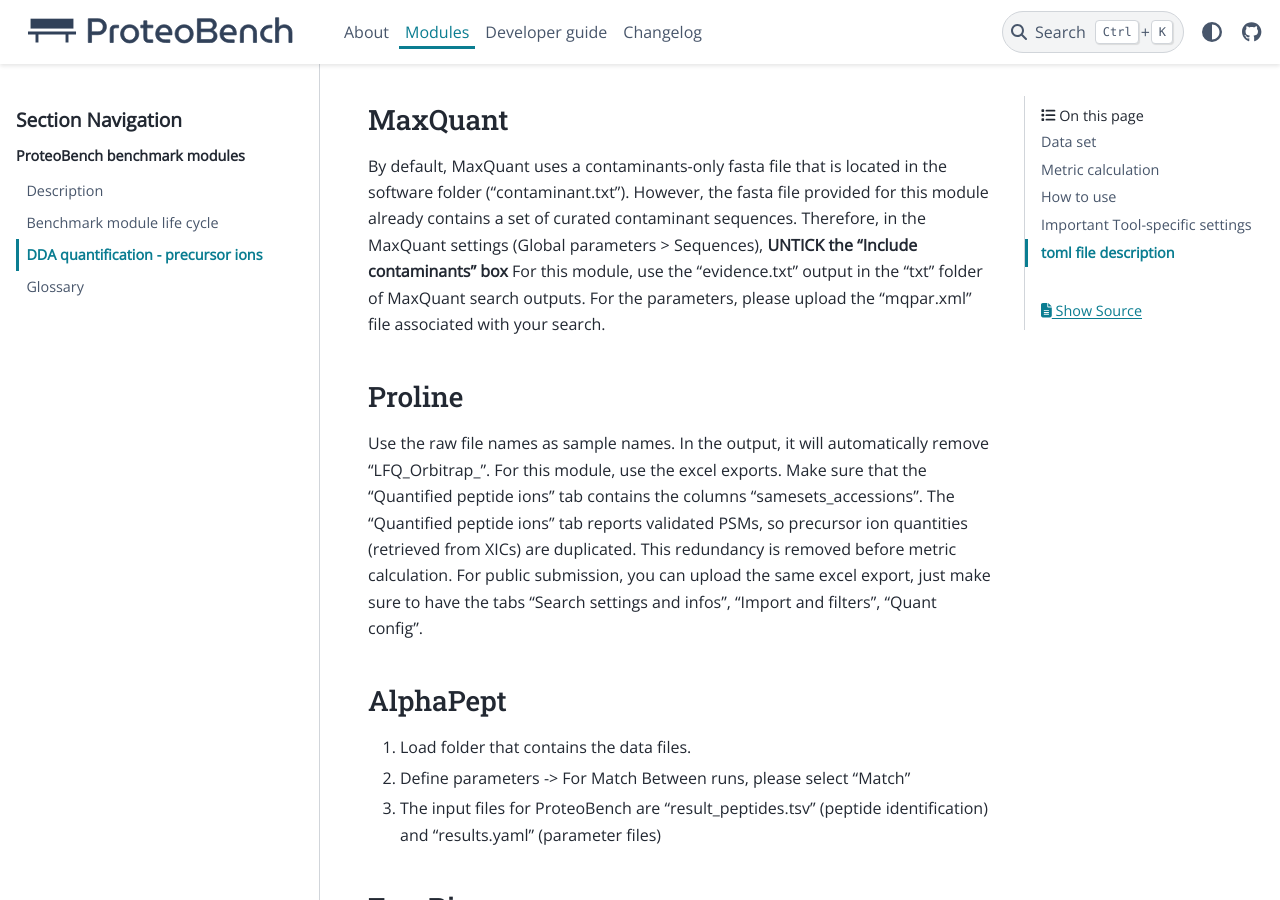
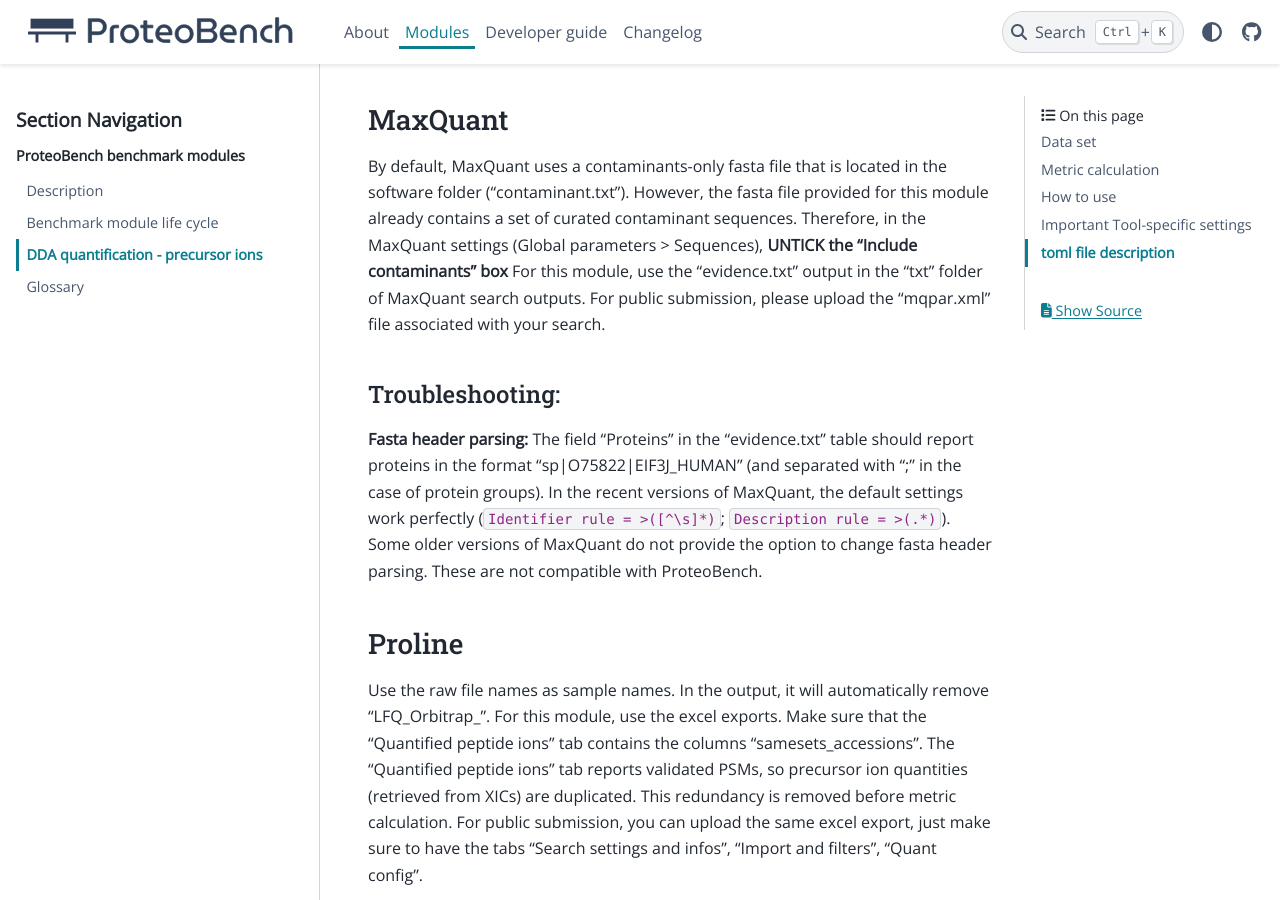
Before and after one commit to Proteobench/ProteoBench, a Sphinx documentation site: the page built from docs/modules/3-DDA-Quantification-ion-level.md, in a window 1280 px wide and 900 px high, scrolled down 2422 px. Built offline with Sphinx 7.4.7 and the PyData theme 0.15.4, drawn with Linux system fonts in a browser that asks for light colours; pages that are not in the unit, such as notebooks, are missing from menus.

Commit message:
Update 3-DDA-Quantification-ion-level.md
describe the fasta header parsing necessary for MQ outputs to be compatible with ProteoBench (DDA quantification - precursor ions)

```diff
--- a/docs/modules/3-DDA-Quantification-ion-level.md
+++ b/docs/modules/3-DDA-Quantification-ion-level.md
@@ -41,7 +41,12 @@
 
 ### MaxQuant
 By default, MaxQuant uses a contaminants-only fasta file that is located in the software folder (“contaminant.txt”). However, the fasta file provided for this module already contains a set of curated contaminant sequences. Therefore, in the MaxQuant settings (Global parameters > Sequences), **UNTICK the “Include contaminants” box**
-For this module, use the "evidence.txt" output in the "txt" folder of MaxQuant search outputs. For the parameters, please upload the "mqpar.xml" file associated with your search.
+For this module, use the "evidence.txt" output in the "txt" folder of MaxQuant search outputs. For public submission, please upload the "mqpar.xml" file associated with your search.
+#### Troubleshooting:
+**Fasta header parsing:**
+The field "Proteins" in the "evidence.txt" table should report proteins in the format "sp|O75822|EIF3J_HUMAN" (and separated with ";" in the case of protein groups).
+In the recent versions of MaxQuant, the default settings work perfectly (`Identifier rule = >([^\s]*)`; `Description rule = >(.*)`).
+Some older versions of MaxQuant do not provide the option to change fasta header parsing. These are not compatible with ProteoBench.
 
 ### Proline
 Use the raw file names as sample names. In the output, it will automatically remove "LFQ_Orbitrap_".
```
